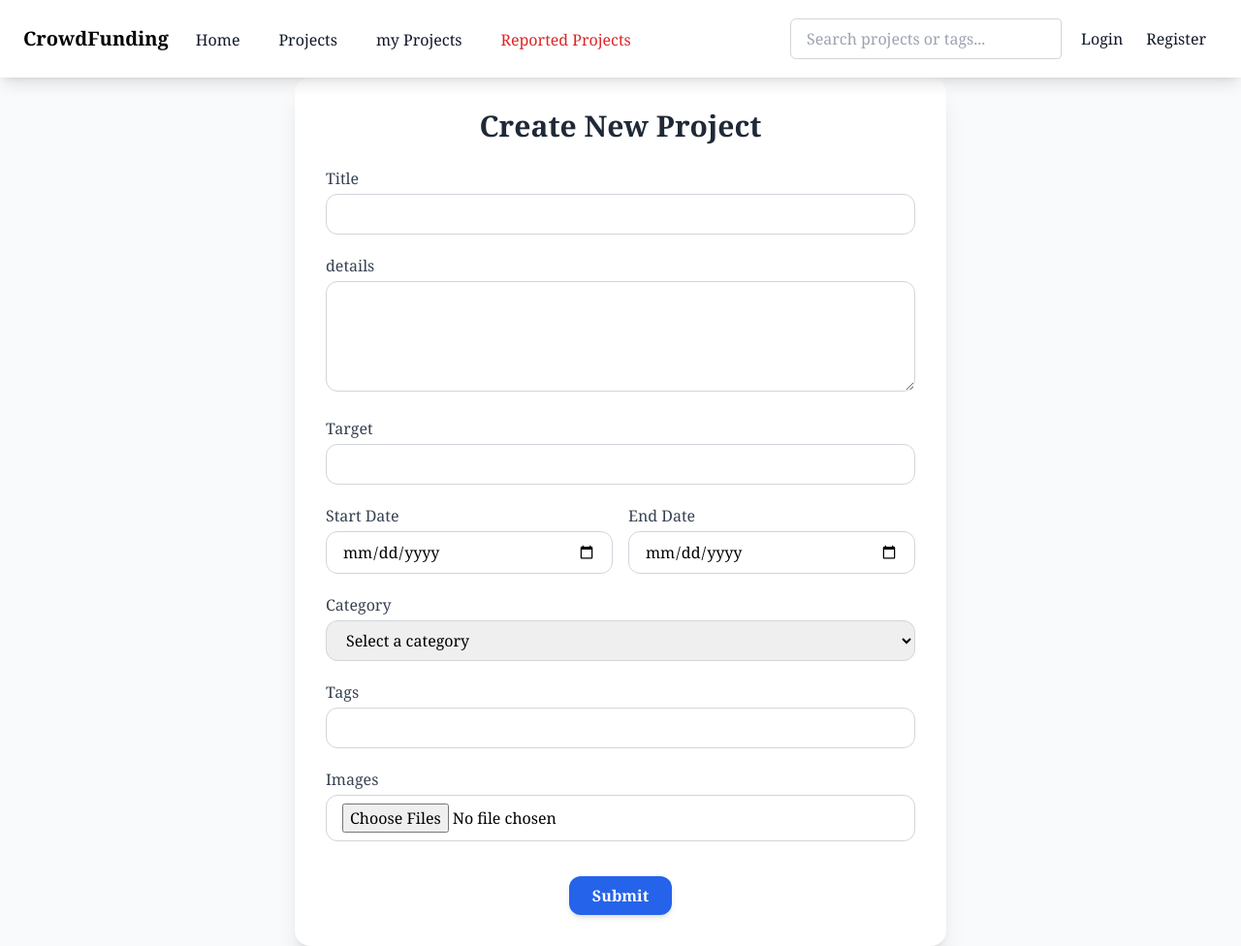
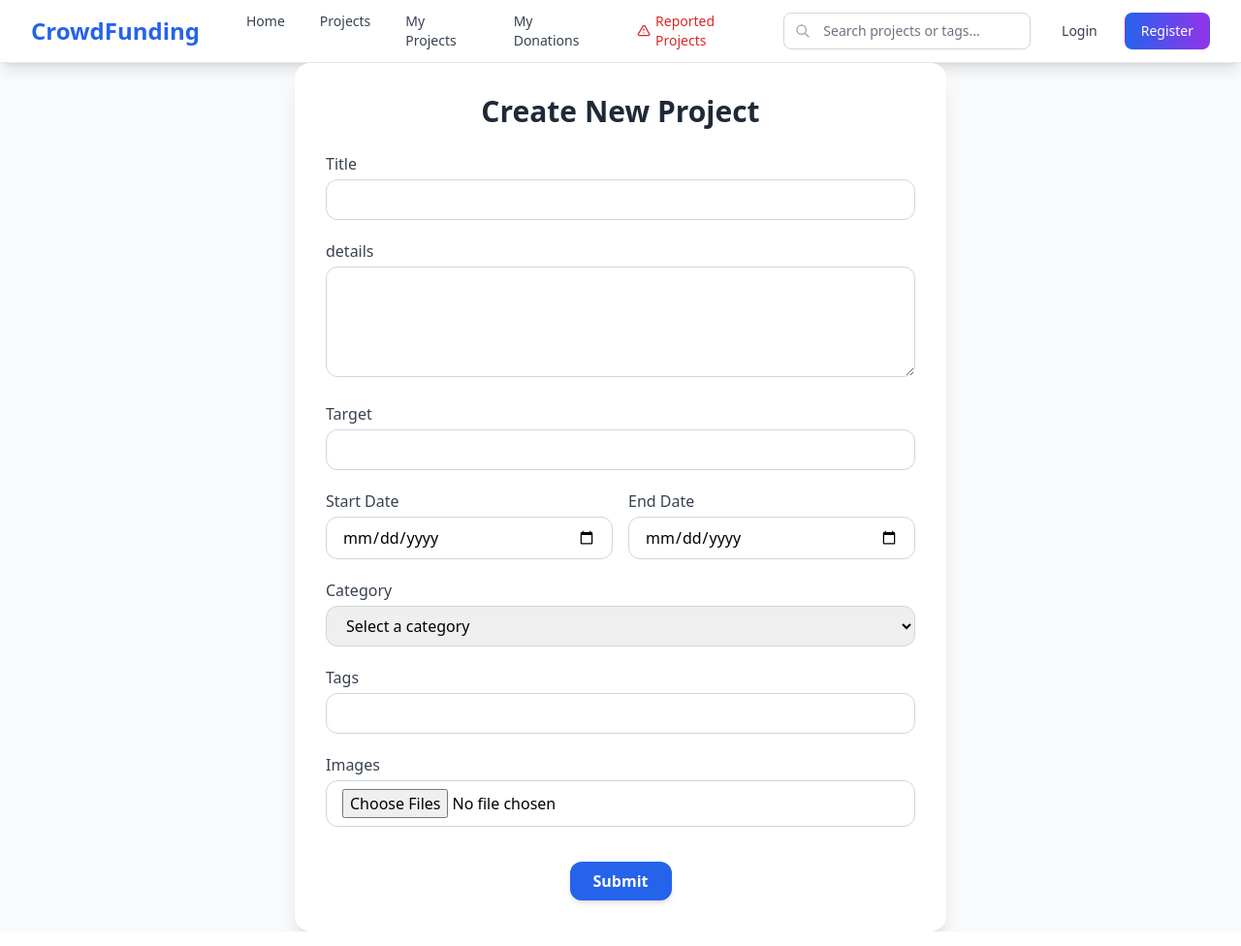
Before and after one commit to ITIOS45CrowdFunding/CrowdFundingAPI_Django, a Django app: page /projects/new-project/ in a window 1280 px wide. Shown: the whole page at 97% size. Run offline with Django 5.2, Linux system fonts and the light colour scheme; the visitor is signed in with stand-in values (Sample User, id 1); data that the repository does not hold is empty; some libraries are stand-ins or nearby versions.

Commit message:
Merge branch 'main' of https://github.com/ITIOS45CrowdFunding/CrowdFundingAPI_Django

```diff
--- a/projects/Templates/Projects/base.html
+++ b/projects/Templates/Projects/base.html
@@ -13,7 +13,7 @@
 		{% tailwind_css %}
 	</head>
 
-	<body class="bg-gray-50 font-serif leading-normal tracking-normal">
+	<body class="bg-gray-50  leading-normal tracking-normal">
 		{% include 'base/header.html' %}
 		<!-- Flash messages -->
     {% if messages %}
--- a/templates/base/header.html
+++ b/templates/base/header.html
@@ -1,75 +1,157 @@
 {% load static %}
-<nav class="bg-white shadow-lg relative p-2">
-  <div class="max-w-7xl mx-auto px-4">
-    <div class="flex justify-between h-16">
-      <div class="flex">
-        <div class="flex-shrink-0 flex items-center">
-          <a href="/" class="text-xl font-bold">CrowdFunding</a>
+<nav class="bg-white shadow-lg border-b border-gray-200">
+  <div class="max-w-7xl mx-auto px-4 sm:px-6 lg:px-8">
+    <div class="flex justify-between items-center h-16">
+      <!-- Logo/Brand Section -->
+      <div class="flex items-center">
+        <div class="flex-shrink-0">
+          <a href="/" class="text-2xl font-bold text-blue-600 hover:text-blue-700 transition-colors duration-200">
+            CrowdFunding
+          </a>
         </div>
-        <div class="hidden sm:ml-6 sm:flex sm:space-x-8">
-          <a
-            href="{% url 'home:home' %}"
-            class="text-gray-900 inline-flex items-center px-1 pt-1 border-b-2 border-transparent hover:border-gray-300"
-            >Home</a
-          >
-          <a
-            href="{% url 'projects:projects_list' %}"
-            class="text-gray-900 inline-flex items-center px-1 pt-1 border-b-2 border-transparent hover:border-gray-300"
-            >Projects</a
-          >
+
+        <!-- Desktop Navigation Links -->
+        <div class="hidden md:ml-8 md:flex md:space-x-1">
+          <a href="{% url 'home:home' %}"
+             class="text-gray-700 hover:text-blue-600 px-4 py-2 rounded-lg text-sm font-medium transition-all duration-200 hover:bg-blue-50">
+            Home
+          </a>
+          <a href="{% url 'projects:projects_list' %}"
+             class="text-gray-700 hover:text-blue-600 px-4 py-2 rounded-lg text-sm font-medium transition-all duration-200 hover:bg-blue-50">
+            Projects
+          </a>
+
           {% if user.is_authenticated %}
-          <a
-            href="{% url 'projects:my_projects' %}"
-            class="text-gray-900 inline-flex items-center px-1 pt-1 border-b-2 border-transparent hover:border-gray-300"
-            >my Projects</a
-          >
+            <a href="{% url 'projects:my_projects' %}"
+               class="text-gray-700 hover:text-blue-600 px-4 py-2 rounded-lg text-sm font-medium transition-all duration-200 hover:bg-blue-50">
+              My Projects
+            </a>
+            <a href="{% url 'users:donation_list' %}"
+               class="text-gray-700 hover:text-blue-600 px-4 py-2 rounded-lg text-sm font-medium transition-all duration-200 hover:bg-blue-50">
+              My Donations
+            </a>
+
             {% if user.is_staff %}
-              <a
-                href="{% url 'projects:reported_projects' %}"
-                class="text-red-600 inline-flex items-center px-1 pt-1 border-b-2 border-transparent hover:border-red-400"
-                >Reported Projects</a
-              >
+              <a href="{% url 'projects:reported_projects' %}"
+                 class="text-red-600 hover:text-red-700 px-4 py-2 rounded-lg text-sm font-medium transition-all duration-200 hover:bg-red-50 flex items-center">
+                <svg class="w-4 h-4 mr-1" fill="none" stroke="currentColor" viewBox="0 0 24 24">
+                  <path stroke-linecap="round" stroke-linejoin="round" stroke-width="2" d="M12 9v2m0 4h.01m-6.938 4h13.856c1.54 0 2.502-1.667 1.732-2.5L13.732 4c-.77-.833-1.964-.833-2.732 0L3.732 16.5c-.77.833.192 2.5 1.732 2.5z"></path>
+                </svg>
+                Reported Projects
+              </a>
             {% endif %}
           {% endif %}
         </div>
       </div>
-      <div class="flex items-center">
-        <form id="search-form" method="get" action="{% url 'projects:projects_list' %}" autocomplete="off" class="flex me-2 relative z-20">
+
+      <!-- Search and User Section -->
+      <div class="flex items-center space-x-4">
+        <!-- Search Form -->
+        <div class="relative">
+          <form id="search-form" method="get" action="{% url 'projects:projects_list' %}"
+                autocomplete="off" class="relative">
+            <div class="relative">
+              <div class="absolute inset-y-0 left-0 pl-3 flex items-center pointer-events-none">
+                <svg class="h-4 w-4 text-gray-400" fill="none" stroke="currentColor" viewBox="0 0 24 24">
+                  <path stroke-linecap="round" stroke-linejoin="round" stroke-width="2" d="M21 21l-6-6m2-5a7 7 0 11-14 0 7 7 0 0114 0z"></path>
+                </svg>
+              </div>
               <input type="text" name="search" id="search-input"
                      placeholder="Search projects or tags..."
-                 class="px-4 py-2 border rounded w-full border-gray-300 rounded-s-md" />
+                     class="block w-full pl-10 pr-3 py-2 border border-gray-300 rounded-lg leading-5 bg-white placeholder-gray-500 focus:outline-none focus:placeholder-gray-400 focus:ring-2 focus:ring-blue-500 focus:border-transparent text-sm transition-all duration-200" />
+            </div>
+
+            <!-- Autocomplete dropdown -->
             <ul id="autocomplete-list"
-              class="absolute bg-white w-full border border-gray-300 rounded-md z-50 shadow-md hidden" style="top: 100%; margin-bottom: 4px; z-index: 50;"></ul>
+                class="absolute top-full left-0 right-0 bg-white border border-gray-200 rounded-lg shadow-lg z-50 mt-1 max-h-60 overflow-auto hidden">
+            </ul>
           </form>
+        </div>
+
+        <!-- User Section -->
         {% if user.is_authenticated and user.profile %}
-        <div class="flex items-center space-x-4">
-          <a href="{% url 'users:profile' %}" class="flex items-center space-x-2 group">
+          <div class="flex items-center space-x-3">
+            <!-- Profile Link -->
+            <a href="{% url 'users:profile' %}"
+               class="flex items-center space-x-2 p-1 rounded-lg hover:bg-gray-100 transition-all duration-200 group">
               {% if user.profile.image %}
                 <img src="{{ user.profile.image.url }}" alt="Profile"
-                 class="w-12 h-12 rounded-full object-cover border border-gray-300 group-hover:border-gray-500 transition duration-150" />
+                     class="w-10 h-10 rounded-full object-cover border-2 border-gray-200 group-hover:border-blue-300 transition-all duration-200" />
               {% else %}
                 <img src="{% static 'profile.png' %}" alt="Profile"
-                 class="w-12 h-12 rounded-full object-cover border border-gray-300 group-hover:border-gray-500 transition duration-150" />
+                     class="w-10 h-10 rounded-full object-cover border-2 border-gray-200 group-hover:border-blue-300 transition-all duration-200" />
               {% endif %}
+              <span class="hidden sm:block text-sm font-medium text-gray-700 group-hover:text-blue-600">
+                Hi, {{ user.first_name|default:user.username }}
+              </span>
             </a>
-        <form method="post" action="{% url 'users:logout' %}">
+
+            <!-- Logout Button -->
+            <form method="post" action="{% url 'users:logout' %}" class="inline">
               {% csrf_token %}
-          <button type="submit" class="text-gray-900 hover:text-gray-700 px-3 py-2 hover:underline bg-transparent border-0 cursor-pointer">
+              <button type="submit"
+                      class="inline-flex items-center px-4 py-2 text-sm font-medium text-gray-700 bg-white border border-gray-300 rounded-lg hover:bg-gray-50 hover:text-gray-900 focus:outline-none focus:ring-2 focus:ring-blue-500 focus:ring-offset-2 transition-all duration-200">
+                <svg class="w-4 h-4 mr-2" fill="none" stroke="currentColor" viewBox="0 0 24 24">
+                  <path stroke-linecap="round" stroke-linejoin="round" stroke-width="2" d="M17 16l4-4m0 0l-4-4m4 4H7m6 4v1a3 3 0 01-3 3H6a3 3 0 01-3-3V7a3 3 0 013-3h4a3 3 0 013 3v1"></path>
+                </svg>
                 Logout
               </button>
+            </form>
+          </div>
+        {% else %}
+          <!-- Login/Register Buttons -->
+          <div class="flex items-center space-x-3">
+            <a href="{% url 'users:login' %}"
+               class="text-gray-700 hover:text-blue-600 px-4 py-2 text-sm font-medium transition-colors duration-200">
+              Login
+            </a>
+            <a href="{% url 'users:signup' %}"
+               class="inline-flex items-center px-4 py-2 border border-transparent text-sm font-medium rounded-lg text-white bg-gradient-to-r from-blue-600 to-purple-600 hover:from-blue-700 hover:to-purple-700 focus:outline-none focus:ring-2 focus:ring-blue-500 focus:ring-offset-2 transition-all duration-200 shadow-sm">
+              Register
+            </a>
+          </div>
+        {% endif %}
 
+        <!-- Mobile menu button -->
+        <div class="md:hidden">
+          <button type="button" id="mobile-menu-button"
+                  class="inline-flex items-center justify-center p-2 rounded-lg text-gray-700 hover:text-blue-600 hover:bg-gray-100 focus:outline-none focus:ring-2 focus:ring-blue-500 transition-all duration-200">
+            <svg class="h-6 w-6" fill="none" stroke="currentColor" viewBox="0 0 24 24">
+              <path stroke-linecap="round" stroke-linejoin="round" stroke-width="2" d="M4 6h16M4 12h16M4 18h16"></path>
+            </svg>
+          </button>
+        </div>
+      </div>
+    </div>
 
-        </form>
-        {% comment %} <!-- <div class="flex items-center gap-3 ">
-        <div class="rounded-full w-10 h-10 overflow-hidden shadow ms-4">
-          <img src="{{ user.profile.image.url }}" alt="Profile Picture" class="w-full h-full object-cover">
-        </div>
-        <span class="text-gray-600 font-semibold">Hi, {{ user.first_name }}</span>
-        </div> --> {% endcomment %}
+    <!-- Mobile Navigation Menu -->
+    <div class="md:hidden hidden" id="mobile-menu">
+      <div class="px-2 pt-2 pb-3 space-y-1 border-t border-gray-200 bg-gray-50">
+        <a href="{% url 'home:home' %}"
+           class="block px-3 py-2 text-base font-medium text-gray-700 hover:text-blue-600 hover:bg-white rounded-lg transition-all duration-200">
+          Home
+        </a>
+        <a href="{% url 'projects:projects_list' %}"
+           class="block px-3 py-2 text-base font-medium text-gray-700 hover:text-blue-600 hover:bg-white rounded-lg transition-all duration-200">
+          Projects
+        </a>
 
-        {% else %}
-        <a href="{% url 'users:login' %}" class="text-gray-900 hover:text-gray-700 px-3 py-2">Login</a>
-        <a href="{% url 'users:signup' %}" class="text-gray-900 hover:text-gray-700 px-3 py-2">Register</a>
+        {% if user.is_authenticated %}
+          <a href="{% url 'projects:my_projects' %}"
+             class="block px-3 py-2 text-base font-medium text-gray-700 hover:text-blue-600 hover:bg-white rounded-lg transition-all duration-200">
+            My Projects
+          </a>
+          <a href="{% url 'users:donation_list' %}"
+             class="block px-3 py-2 text-base font-medium text-gray-700 hover:text-blue-600 hover:bg-white rounded-lg transition-all duration-200">
+            My Donations
+          </a>
+
+          {% if user.is_staff %}
+            <a href="{% url 'projects:reported_projects' %}"
+               class="block px-3 py-2 text-base font-medium text-red-600 hover:text-red-700 hover:bg-red-50 rounded-lg transition-all duration-200">
+              Reported Projects
+            </a>
+          {% endif %}
         {% endif %}
       </div>
     </div>
@@ -77,6 +159,7 @@
 </nav>
 
 <script>
+  // Search autocomplete functionality
   const input = document.getElementById('search-input');
   const list = document.getElementById('autocomplete-list');
 
@@ -103,7 +186,7 @@
         suggestions.forEach(item => {
           const li = document.createElement('li');
           li.textContent = item;
-          li.className = 'px-4 py-2 cursor-pointer hover:bg-gray-100 ';
+          li.className = 'px-4 py-3 cursor-pointer hover:bg-blue-50 border-b border-gray-100 last:border-b-0 text-sm text-gray-700 hover:text-blue-600 transition-colors duration-150';
           li.onclick = () => {
             input.value = item;
             list.classList.add('hidden');
@@ -114,12 +197,32 @@
 
         list.classList.remove('hidden');
       })
+      .catch(error => {
+        console.error('Error fetching suggestions:', error);
+        list.classList.add('hidden');
+      });
   });
 
+  // Close autocomplete when clicking outside
   document.addEventListener('click', function (e) {
     if (!input.contains(e.target) && !list.contains(e.target)) {
       list.innerHTML = '';
       list.classList.add('hidden');
     }
   });
+
+  // Mobile menu toggle
+  const mobileMenuButton = document.getElementById('mobile-menu-button');
+  const mobileMenu = document.getElementById('mobile-menu');
+
+  mobileMenuButton.addEventListener('click', function() {
+    mobileMenu.classList.toggle('hidden');
+  });
+
+  // Close mobile menu when clicking outside
+  document.addEventListener('click', function(e) {
+    if (!mobileMenuButton.contains(e.target) && !mobileMenu.contains(e.target)) {
+      mobileMenu.classList.add('hidden');
+    }
+  });
 </script>
--- a/users/urls.py
+++ b/users/urls.py
@@ -8,6 +8,7 @@ from django.contrib.auth.views import LogoutView
 
 app_name='users'
 urlpatterns = [
+    path('my-donations/',views.donation_list,name='donation_list'),
     path('signup/',views.signUp,name='signup'),
     path('activate/<uidb64>/<token>/', views.activate, name='activate'),
     path('activate_email/',views.activate_page,name="activateMessage"),
```
Also changed, not shown: users/templates/users/donation_list.html (added, +159 -0 lines), users/views.py (+13 -0 lines), projects/views.py (line endings or trailing spaces). Lines whose indentation alone changed are shown as unchanged.
